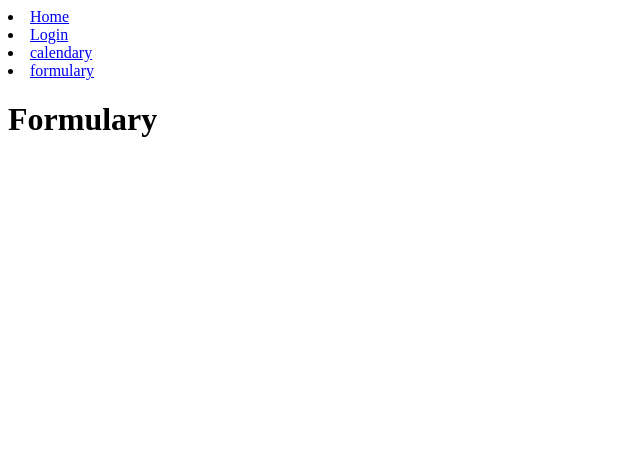
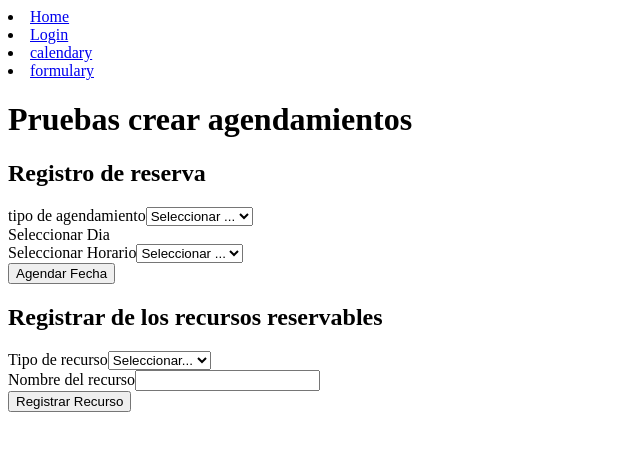
Before and after one commit to MaximoHumittas/SistemaDeReservasDeEspacio, a React (Vite) app in the folder reservasEspaciosFrontend/: page /formulary in a window 1280 px wide. Shown: the top 450 px of the page, without its empty margins (0-640 px from the left). Built offline with nearby package versions, Linux system fonts and the light colour scheme.

Commit message:
basico formulario y calendario

```diff
--- a/reservasEspaciosFrontend/package.json
+++ b/reservasEspaciosFrontend/package.json
@@ -10,10 +10,12 @@
     "preview": "vite preview"
   },
   "dependencies": {
+    "@date-io/dayjs": "^3.0.0",
     "@supabase/supabase-js": "^2.45.4",
     "dayjs": "^1.11.13",
     "dotenv": "^16.4.5",
     "firebase": "^10.13.1",
+    "install": "^0.13.0",
     "prop-types": "^15.8.1",
     "react": "^18.3.1",
     "react-big-calendar": "^1.14.1",
--- a/reservasEspaciosFrontend/src/pages/CalendaryPage.jsx
+++ b/reservasEspaciosFrontend/src/pages/CalendaryPage.jsx
@@ -1,9 +1,34 @@
+import { Calendar, dayjsLocalizer } from 'react-big-calendar';
+import 'react-big-calendar/lib/css/react-big-calendar.css';
+import dayjs from 'dayjs';
 
-export default function Calendary(){
+const localizer = dayjsLocalizer(dayjs);
 
-    return (
-        <div>
-            <h1>Calendary</h1>
-        </div>
-    )
+const events = [
+  {
+    title: 'Cubiculo, cubiculo 1',
+    start: new Date(),
+    end: new Date(),
+  },
+  {
+    title: 'Evento 2',
+    start: new Date(2024, 9, 24, 12, 0),
+    end: new Date(2024, 9, 24, 14, 0),
+  },
+];
+
+export default function Calendary() {
+  return (
+    <div>
+      <h1>Pruebas crear agendamientos</h1>
+
+      <Calendar
+        localizer={localizer}
+        events={events}
+        startAccessor="start"
+        endAccessor="end"
+        style={{ height: 500 }}
+      />
+    </div>
+  );
 }
--- a/reservasEspaciosFrontend/src/pages/FormularyPage.jsx
+++ b/reservasEspaciosFrontend/src/pages/FormularyPage.jsx
@@ -2,8 +2,99 @@
 export default function Formulary(){
 
     return (
+
+
         <div>
-            <h1>Formulary</h1>
-        </div>
+
+        <h1>Pruebas crear agendamientos </h1>
+
+
+        <h2>Registro de reserva </h2>
+
+        <form >
+
+            <div>
+                <label>tipo de agendamiento</label>
+                <select
+
+                    name="tipo_agendamiento"
+                    id="tipo_agendamiento"
+
+
+
+
+                >
+                    <option value="">Seleccionar ...</option>
+                    <option value="CUBICULO">Cubículo</option>
+                    <option value="GIMNASIO">Gimnasio</option>
+                </select>
+            </div>
+
+
+            <div>
+                <label >Seleccionar Dia</label>
+
+            </div>
+
+            <div>
+                <label>Seleccionar Horario</label>
+                <select
+                    name="horario"
+                    id="horario"
+
+
+                >
+                    <option value="">Seleccionar ...</option>
+
+                </select>
+            </div>
+
+
+            <button type='submit'>Agendar Fecha</button>
+        </form>
+
+
+
+        <h2>Registrar de los recursos reservables</h2>
+
+        <form >
+
+            <div>
+                <label>Tipo de recurso</label>
+                <select
+                    name="tipo_recurso"
+                    id="tipo_recurso"
+
+                >
+                    <option value="">Seleccionar...</option>
+                    <option value="CUBICULO">Cubículo</option>
+                    <option value="GIMNASIO">Gimnasio</option>
+                </select>
+
+            </div>
+
+            <div>
+                <label htmlFor="text">Nombre del recurso</label>
+                <input type="text" name='nombre'  />
+            </div>
+
+
+            <button type='submit' >Registrar Recurso</button>
+
+
+
+        </form>
+
+
+
+
+
+
+
+
+
+
+    </div>
+
     )
 }
```
Also changed, not shown: 1 other file (tests, documents, lock files or other folders).
